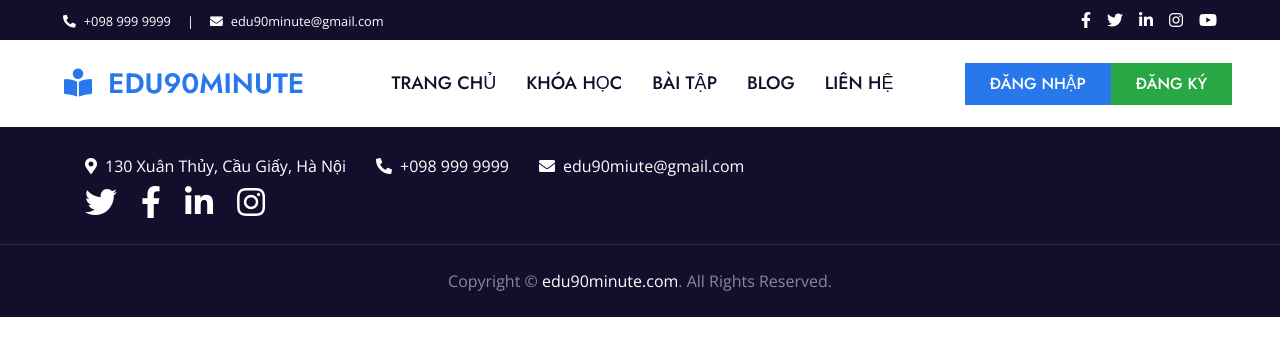
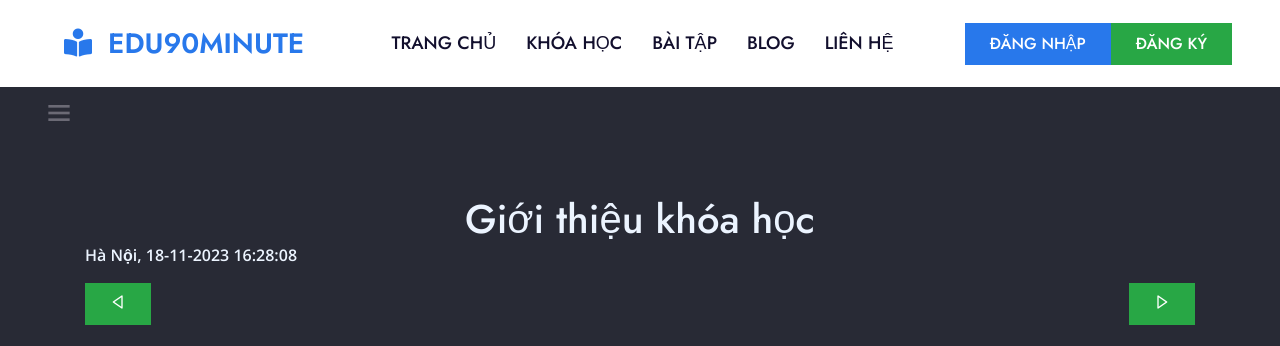
Before and after one commit to redz113/CDTN-CNPM, a PHP site: page /quang/?ctl=lessons&courseId=1 in a window 1280 px wide. Shown: the top 346 px of the page. Run offline with PHP 8.4, Linux system fonts and the light colour scheme; data comes from the database, SQL or seed files in the repository; some libraries are stand-ins or nearby versions.

Commit message:
v3-20/11/23

```diff
--- a/Controllers/BaseController.php
+++ b/Controllers/BaseController.php
@@ -16,11 +16,11 @@ class BaseController{
             $$key = $value;
         }
 
-        include self::VIEWS_FOLDER_NAME . str_replace('.', '/', $viewPath) . '.php';
+        include_once self::VIEWS_FOLDER_NAME . str_replace('.', '/', $viewPath) . '.php';
     }
 
     protected function loadModel($modelPath){
         // die('Load Model');
-        require self::MODELS_FOLDER_NAME . str_replace('.', '/', $modelPath) . '.php';
+        require_once self::MODELS_FOLDER_NAME . str_replace('.', '/', $modelPath) . '.php';
     }
 }
--- a/Controllers/LessonsController.php
+++ b/Controllers/LessonsController.php
@@ -1,18 +1,40 @@
 <?php
 class LessonsController extends BaseController{
     protected $lessonsModel;
+    protected $coursesModel;
 
     protected $data = [];
 
     public function __construct() {
-        $this->loadModel("lessonsModel");
-        $this->lessonsModel = new lessonsModel();
+        $this->loadModel("LessonsModel");
+        $this->lessonsModel = new LessonsModel();
 
-        // $this->loadModel("TopicsModel");
-        // $this->topicsModel = new TopicsModel();
+        $this->loadModel("CoursesModel");
+        $this->coursesModel = new CoursesModel();
+        $this->data['lessons'] = $this->lessonsModel->all('', '', '', '', '', ['relate' => 'asc']);
     }
     public function index(){
-        $this->data['lessons'] = $this->lessonsModel->all('', '', '', '', '', ['relate' => 'asc']);
+        $id = $_GET['courseId'];
+        $course = $this->coursesModel->find_by_id($id);
+        if(!isset($_GET['id'])){
+            //Lượt truy cập
+            $interact = $course['interact'] + 1;
+            $sql = "UPDATE courses SET interact = $interact WHERE id = $id";
+            $this->coursesModel->_query($sql);
+        }
+
+        //
+        $where = "courseId = '" . $course['name'] . "'";
+        $this->data['lessons'] = $this->lessonsModel->all('', '', [$where], '', '', ['relate' => 'asc']);
         return $this->view('lessons.index', $this->data);
     }
+
+    public function show(){
+        if(isset($_GET['id'])){
+            $this->data['lessonShow'] = $this->lessonsModel->find_by_id($_GET['id']);
+        }else{
+            $this->data['lessonShow'] = $this->data['lessons']['0'];
+        }
+        return $this->view('lessons.show', $this->data);
+    }
 }
--- a/Models/BaseModel.php
+++ b/Models/BaseModel.php
@@ -93,7 +93,7 @@
         public function find_by_id($id){
             $select = implode(',', $this->colums);
 
-            $sql = "SELECT ${select} FROM $this->table WHERE $this->primaryKey = $id";
+            $sql = "SELECT ${select} FROM $this->table WHERE id = $id";
             return mysqli_fetch_assoc($this->_query($sql));
         }
 
@@ -113,7 +113,7 @@
             return $data;
         }
 
-        protected function _query($sql){
+        public function _query($sql){
             return mysqli_query($this->connect, $sql);
         }
 
--- a/Models/LessonsModel.php
+++ b/Models/LessonsModel.php
@@ -1,5 +1,6 @@
 <?php
-    class LessonsModel extends BaseModel{
+    class LessonsModel extends BaseModel
+    {
         protected $table = "lessons";
 
         protected $colums = [
--- a/Views/footer.php
+++ b/Views/footer.php
@@ -1,7 +1,7 @@
 
 <!-- Footer Start -->
 <div class="container-fluid position-relative bg-dark text-white-50 mt-0">
-    <div class="container mt-5 pt-5">
+    <div class="container pt-5">
         <!-- <div class="row">
             <div class="col-md-6 mb-5">
                 <a href="{{ url('/') }}" class="navbar-brand">
--- a/Views/lessons/index.php
+++ b/Views/lessons/index.php
@@ -0,0 +1,108 @@
+
+<style>
+    /* Sidebar */
+#sidebar-wrapper{
+  z-index:1;
+  padding-top: 20px;
+  position: absolute;
+  width:0;
+  height:100%;
+  overflow-y:hidden;
+  background: #FFF;
+  opacity:0.9;
+	transition:all .5s;
+	display:flex;
+	align-items:start;
+}
+
+/* Main Content */
+#page-content-wrapper{
+  width: 100%;
+  position: absolute;
+  padding:15px;
+	transition:all .5s;
+}
+
+#menu-toggle{
+	transition:all .3s;
+	font-size:2em;
+}
+/* Change the width of the sidebar to display it*/
+#wrapper.menuDisplayed #sidebar-wrapper{
+  width:250px;
+}
+
+#wrapper.menuDisplayed #page-content-wrapper{
+  padding-left:250px;
+}
+
+/* Sidebar styling */
+.sidebar-nav{
+  padding:0;
+  list-style:none;
+	transition:all .5s;
+	width:100%;
+	text-align:left;
+}
+
+.sidebar-nav li{
+  /* line-height:40px;   */
+	width:100%;
+	transition:all .3s;
+	padding:10px;
+}
+
+.sidebar-nav li a {
+  display:block;
+  text-decoration:none;
+  color:#000;
+}
+
+.sidebar-nav li:hover{
+  background:#777;
+}
+</style>
+
+<div class="modal modal-courses">
+<div id="wrapper">
+    <!-- Sidebar -->
+    <div id="sidebar-wrapper">
+      <ul class="sidebar-nav">
+        <?php
+            foreach($lessons as $lesson){
+                echo "<li><a href='./?ctl=lessons&act=index&courseId=" . $_GET['courseId'] . "&id=" . $lesson['id'] . "'>" . $lesson['name'] . "</a></li>";
+            }
+        ?>
+        <!-- <li><a href="#">About</a></li>
+        <li><a href="#">Contact</a></li> -->
+      </ul>
+    </div>
+
+    <!-- Page Content -->
+    <div id="page-content-wrapper">
+      <div class="container-fluid">
+        <div class="row">
+          <div class="col-lg-12">
+            <a href="#" class="btn" id="menu-toggle"><i class="bx bx-menu"></i></a>
+            <?php
+                require_once "./Controllers/LessonsController.php";
+                $controllerObj  = new LessonsController();
+                $controllerObj->show();
+            ?>
+          </div>
+        </div>
+      </div>
+    </div>
+  </div>
+</div>
+
+<script src="https://cdnjs.cloudflare.com/ajax/libs/jquery/2.2.2/jquery.min.js"></script>
+
+<script>
+    $(document).ready(function(){
+    $("#menu-toggle").click(function(e){
+        e.preventDefault();
+        $("#wrapper").toggleClass("menuDisplayed");
+    });
+    });
+</script>
--- /dev/null
+++ b/Views/lessons/show.php
@@ -0,0 +1,15 @@
+<div class="container">
+    <div class="text-light h1 text-center mt-5 mb-0"><?php echo $lessonShow['name']; ?></div>
+    <strong class="text-light mt-5">Hà Nội, <?php echo date_format(date_create($lessonShow['created_at']), 'd-m-Y H:s:i'); ?></strong>
+    <div class="row mt-3">
+        <div class="col-6">
+            <a href="" class="btn btn-success rounded px-4 py-2 float-left"><i class="bx bx-left-arrow"></i></a>
+        </div>
+        <div class="col-6">
+            <a href="" class="btn btn-success rounded px-4 py-2 float-right"><i class="bx bx-right-arrow"></i></a>
+        </div>
+    </div>
+    <div class="embed-responsive embed-responsive-16by9 mt-4">
+        <iframe class="embed-responsive-item" src="<?php echo $lessonShow['fileUpload']; ?>" allowfullscreen></iframe>
+    </div>
+</div>
--- a/Views/main.php
+++ b/Views/main.php
@@ -15,4 +15,3 @@
             $controllerObj = new $controllerName;
             $controllerObj->$actionName();
         ?>
-</main>
--- a/Views/menu.php
+++ b/Views/menu.php
@@ -1,6 +1,6 @@
 <div class="fixed-top">
         <!-- Topbar Start -->
-    <div class="container-fluid bg-dark">
+    <!-- <div class="container-fluid bg-dark">
         <div class="row py-2 px-lg-5">
             <div class="col-lg-6 text-center text-lg-left mb-2 mb-lg-0">
                 <div class="d-inline-flex align-items-center text-white">
@@ -29,7 +29,7 @@
                 </div>
             </div>
         </div>
-    </div>
+    </div> -->
     <!-- End Topbar -->
 
 
@@ -110,3 +110,6 @@
             updateMenuByIndex(currentIndex);
         });
     </script>
+
+<script src="https://code.jquery.com/jquery-3.4.1.min.js"></script>
+<script src="https://stackpath.bootstrapcdn.com/bootstrap/4.4.1/js/bootstrap.bundle.min.js"></script>
--- a/css/myStyle.css
+++ b/css/myStyle.css
@@ -44,7 +44,7 @@
     inset: 0;
     width: 100%;
     height: 100vh;
-    padding-top: 143px;
+    padding-top: 70px;
     overflow-y: auto;
 }
 
--- a/index.php
+++ b/index.php
@@ -61,7 +61,6 @@
 
     <!-- JavaScript Libraries -->
     <script src="https://code.jquery.com/jquery-3.4.1.min.js"></script>
-    <!-- <script src="https://stackpath.bootstrapcdn.com/bootstrap/4.4.1/js/bootstrap.bundle.min.js"></script> -->
     <script src="https://cdn.jsdelivr.net/npm/bootstrap@5.3.2/dist/js/bootstrap.bundle.min.js"></script>
     <script src="lib/easing/easing.min.js"></script>
     <script src="lib/waypoints/waypoints.min.js"></script>
```
Also changed, not shown: Views/wellcome/index.php (+8 -10 lines), uploads/images/a71a7cc39bb0d69ea7c293beac6ed591.jpg (deleted), 5 other files.
